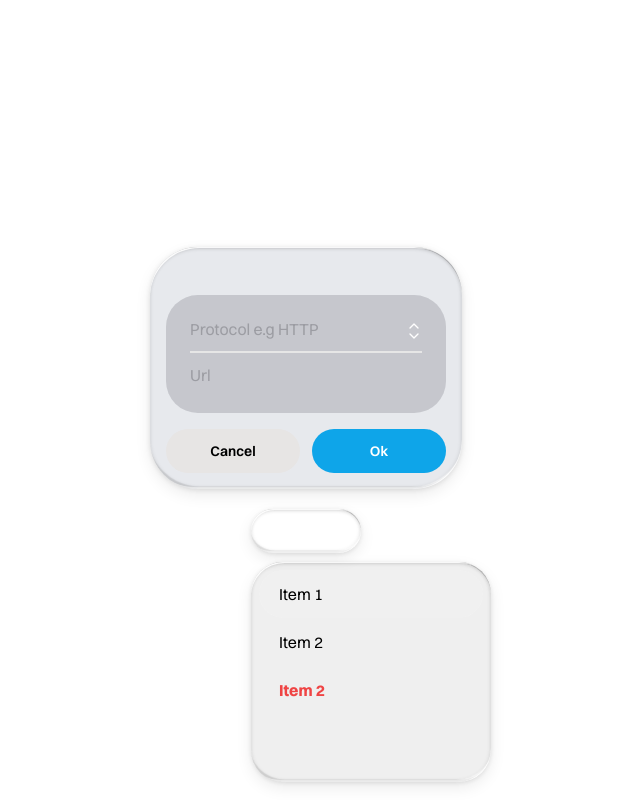
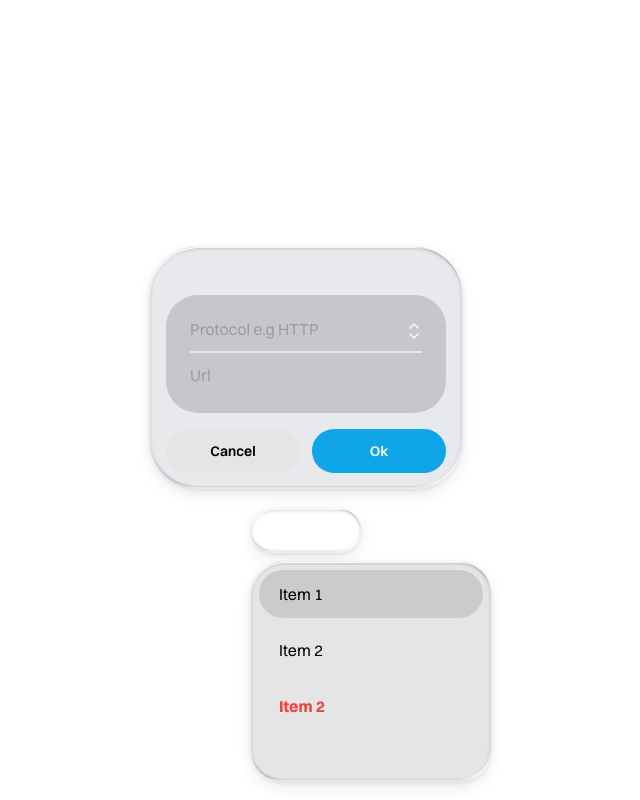
Before and after one commit to michTheBrandofficial/mobily-responsive, a React (Vite) app: page / in a window 1280 px wide. Both pictures are taken after a click on the element "Open Modal". Shown: the whole page, without its empty margins (334-974 px from the left). Built offline with nearby package versions, Linux system fonts and the light colour scheme.

Commit message:
[🚀 feat] liquid glass menu overhaul

```diff
--- a/components/ui/menu.tsx
+++ b/components/ui/menu.tsx
@@ -155,7 +155,8 @@ const MenuContent: React.FC<Props> = ({ children, className }) => {
           <LiquidGlass.div
             ref={containerRef}
             key={"menu"}
-            mixingPercentage={24}
+            color={"#e3e3e3"}
+            mixingPercentage={90}
             initial={{ scale: 0.5 }}
             animate={{ scale: 1 }}
             exit={{
@@ -167,7 +168,7 @@ const MenuContent: React.FC<Props> = ({ children, className }) => {
             }}
             tabIndex={0}
             className={cn(
-              `tws-min-h-[220px] tws-min-w-[240px] tws-top-[120%] tws-rounded-[32px] tws-absolute tws-z-[100000000] tws-p-2`,
+              "tws-min-h-[220px] tws-min-w-[240px] tws-top-[120%] tws-rounded-[32px] tws-absolute tws-z-[100000000] tws-p-2 tws-space-y-2 ",
               className,
               { "tws-origin-center": config.transformOrigin === "center" },
               {
@@ -241,7 +242,7 @@ const MenuItem: React.FC<MenuItemProps> = ({
           )?.focus();
         }
       }}
-      className="lg-menu-item focus:tws-outline-none focus:tws-bg-gray-100/30 hover:tws-bg-gray-100/30 tws-rounded-[24px]"
+      className="lg-menu-item focus:tws-outline-none focus:tws-bg-stone-400/40 hover:tws-bg-stone-400/60 tws-rounded-[24px] tws-cursor-pointer tws-transition-colors tws-duration-150"
     >
       <motion.div
         className={cn(
```
